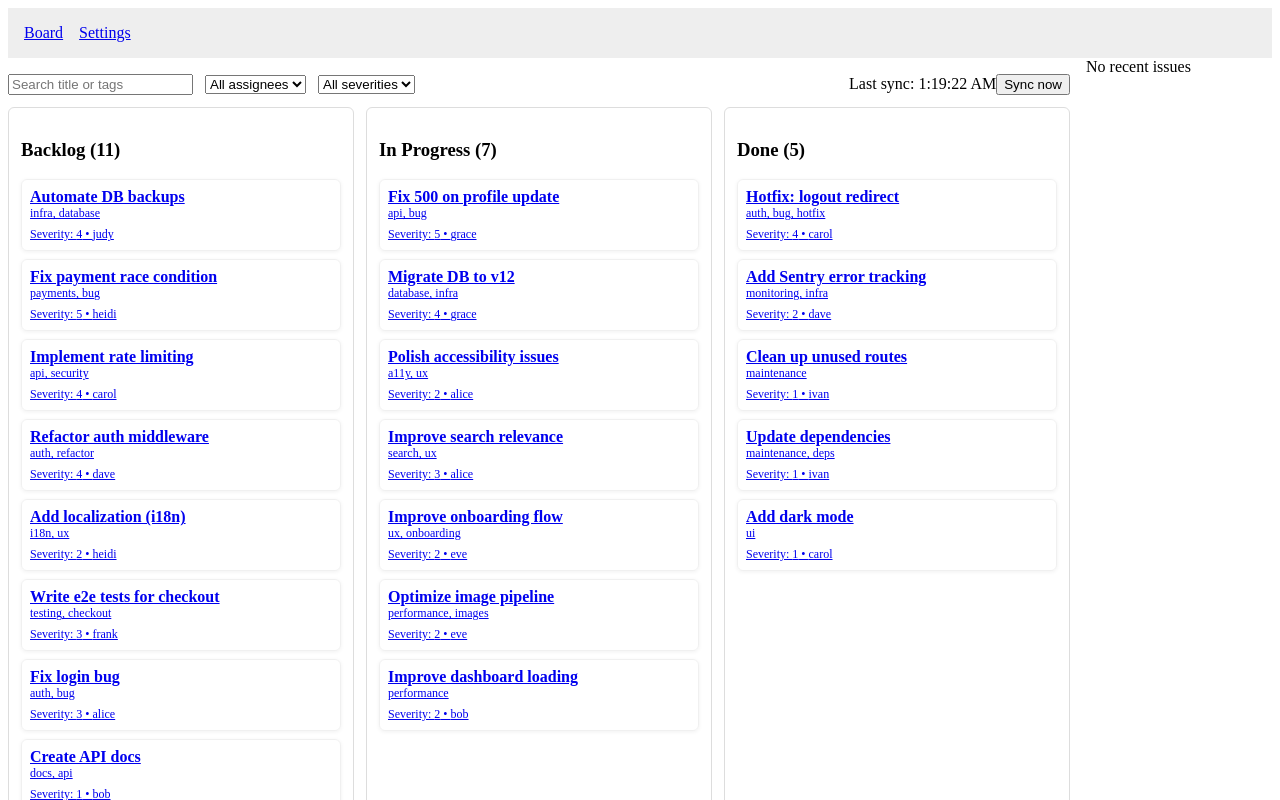
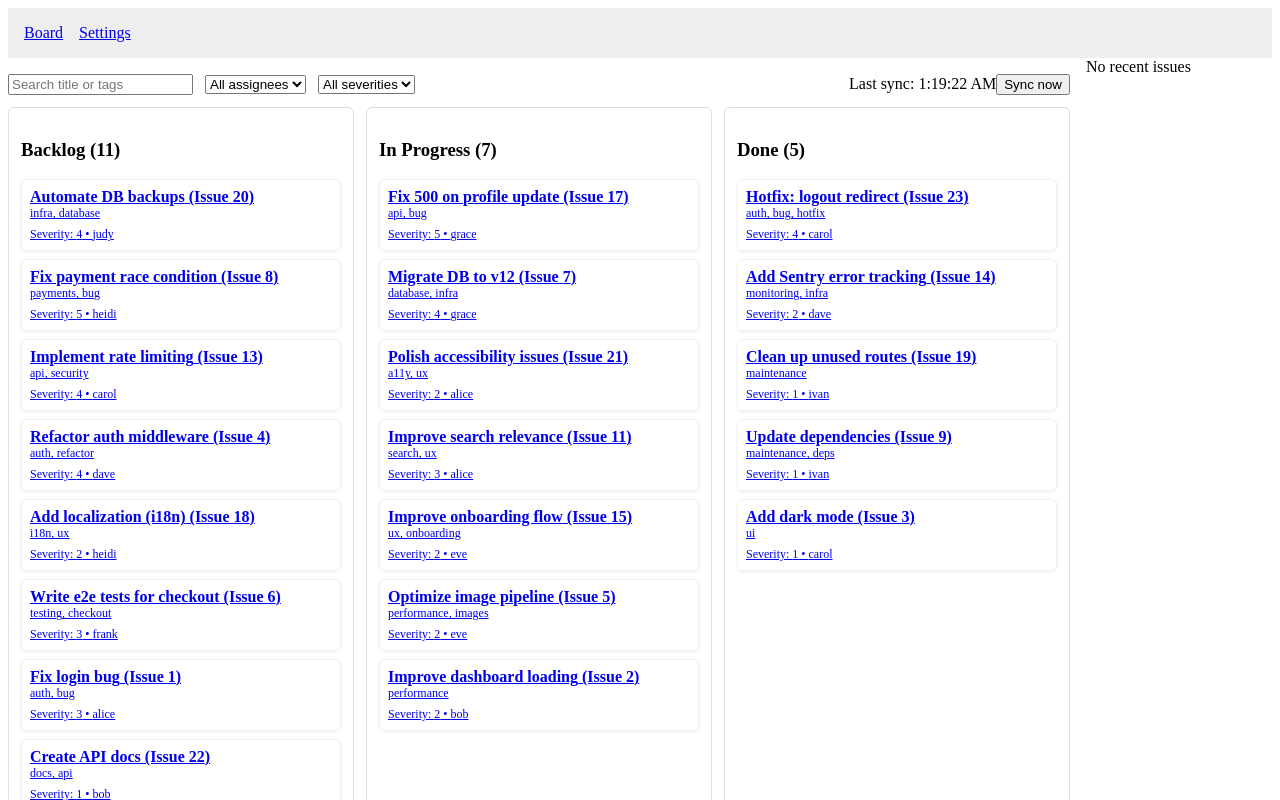
Before and after one commit to chukwuma-azubuike/kanban-issue-board, a React (Create React App) app: page /board in a window 1280 px wide. Both pictures are taken after a click on the button "Sync now". Shown: the top 800 px of the page. Built offline with nearby package versions, Linux system fonts and the light colour scheme.

Commit message:
chore(board): display issue id on card info

```diff
--- a/src/components/IssueCard.tsx
+++ b/src/components/IssueCard.tsx
@@ -38,7 +38,9 @@ const IssueCard: React.FC<IssueCardProps> = ({ issue, draggable }) => {
 			}}
 		>
 			<Link to={`/issue/${issue.id}`} onClick={handleClick}>
-				<div style={{ fontWeight: 600 }}>{issue.title}</div>
+				<div style={{ fontWeight: 600 }}>
+					{issue.title} (Issue {issue.id})
+				</div>
 				<div style={{ fontSize: 12 }}>{issue.tags?.join(', ')}</div>
 				<div style={{ fontSize: 12, marginTop: 6 }}>
 					Severity: {issue.severity} • {issue.assignee ?? 'Unassigned'}
```
